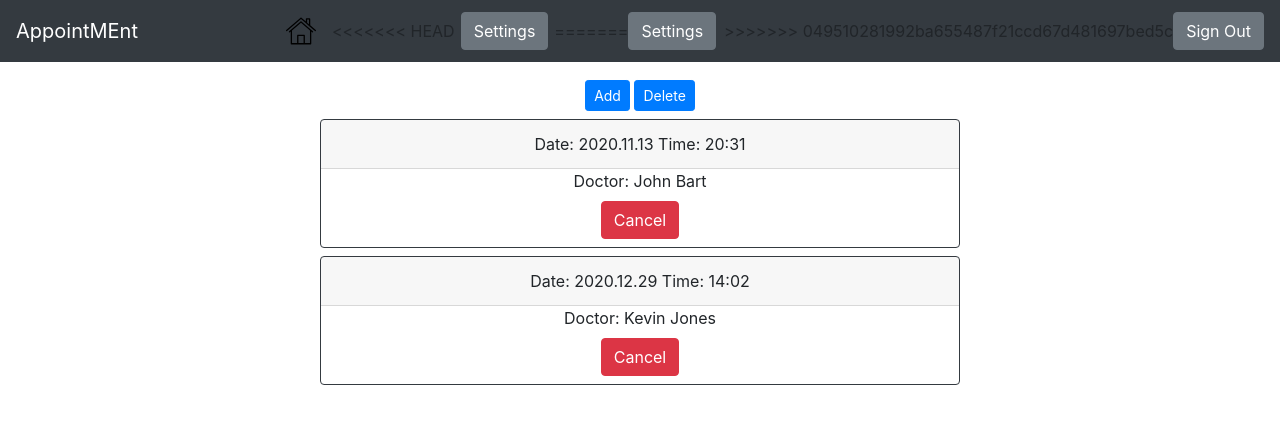
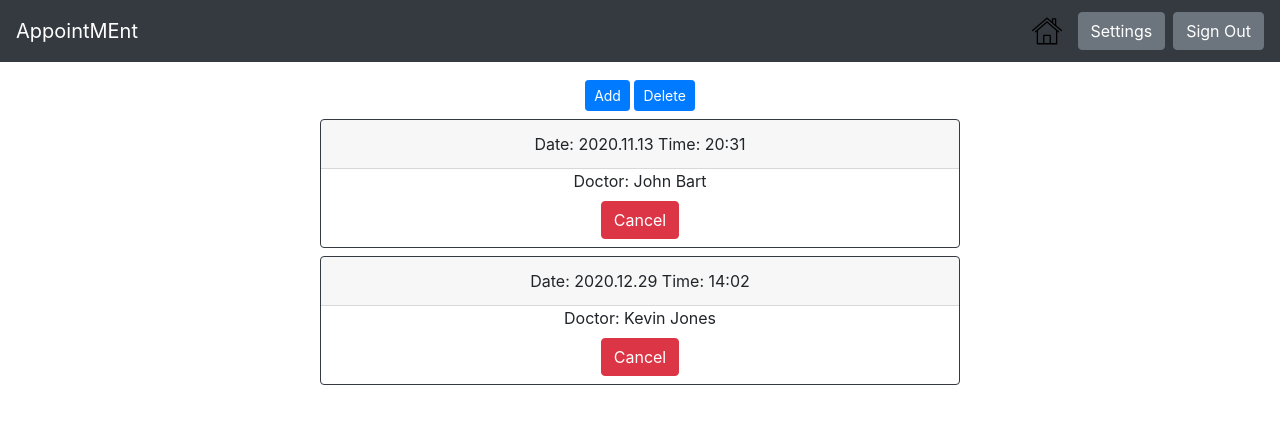
Before and after one commit to kyunghoonyeom/CS-3311-Demo, a plain HTML site: page index.html in a window 1280 px wide. Drawn offline with nearby package versions, Linux system fonts and the light colour scheme.

Commit message:
setting button

```diff
--- a/index.html
+++ b/index.html
@@ -26,16 +26,9 @@
               <!--Icons made by <a href="https://www.flaticon.com/authors/kiranshastry" title="Kiranshastry">Kiranshastry</a> from <a href="https://www.flaticon.com/" title="Flaticon"> www.flaticon.com</a>-->
               <a class="nav-link" href="#"> <img src = 'house.svg' width = '30' height = '30'> <span class="sr-only">(current)</span></a>
               <form class="form-inline my-2 my-lg-0">
-<<<<<<< HEAD
-                <button class="btn btn-secondary my-2 my-sm-0" type="reset" onClick = "location.href='./settings.html'" style = "margin: 6px;">Settings</button>
-              </form>
-              <form class="form-inline my-2 my-lg-0">
-
-=======
                 <button class="btn btn-secondary my-2 my-sm-0" type="reset" onClick = "location.href='./settings.html'">Settings</button>
               </form>
               <form class="ml-2 form-inline my-2 my-lg-0">
->>>>>>> 049510281992ba655487f21ccd67d481697bed5c
                 <button class="btn btn-secondary my-2 my-sm-0" type="submit">Sign Out</button>
               </form>
             </div>
```
Also changed, not shown: settings.html (+2 -6 lines).
